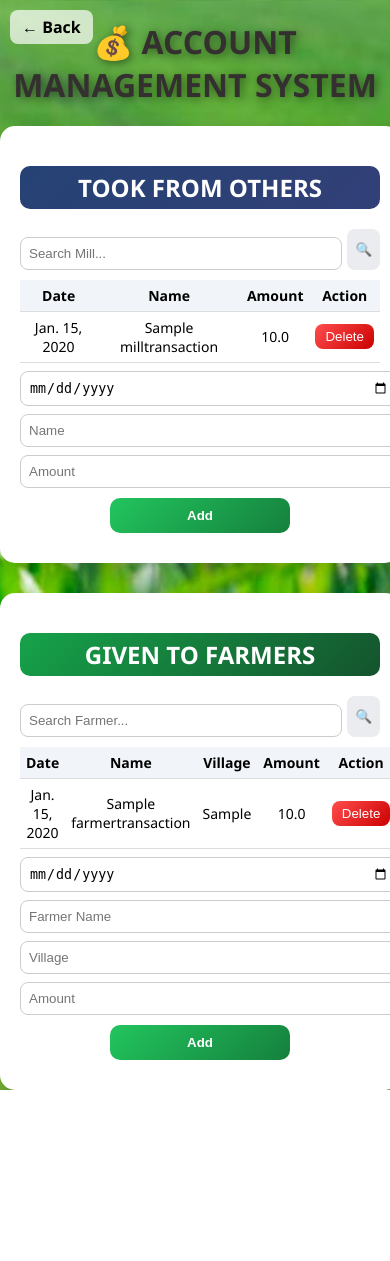
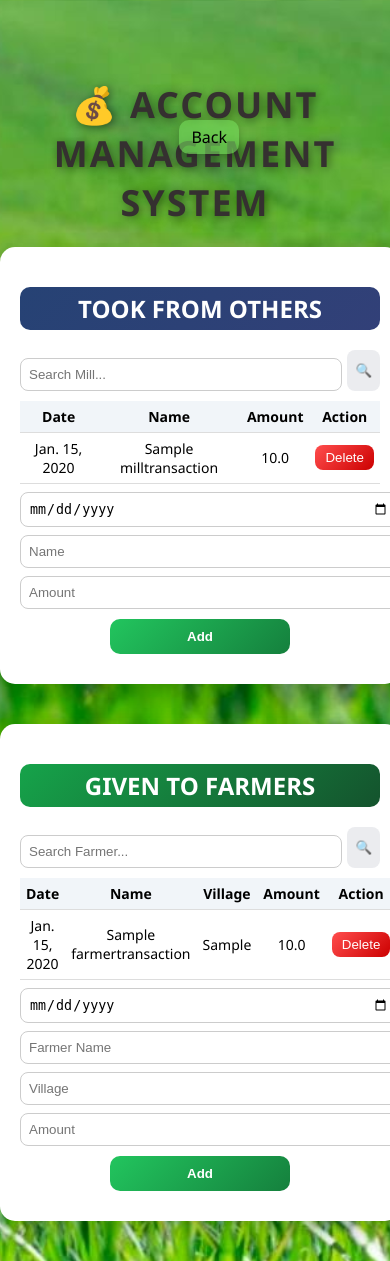
Before and after one commit to saireddy2005/agriportal, a Django app: page /account-management/ in a window 390 px wide; the page is wider, and only the part inside the window is pictured. Before the commit the page ends 1090 px from the top of that part, so only its background shows below. Run offline with Django 5.2, Linux system fonts and the light colour scheme; a user stored in the database is signed in; tables that the repository leaves empty hold one stand-in row (values such as "Sample post").

Commit message:
fixed mobile layout and back button and title

```diff
--- a/core/templates/core/account_management.html
+++ b/core/templates/core/account_management.html
@@ -8,42 +8,36 @@
             margin: 0;
             font-family: 'Segoe UI', sans-serif;
 
+            /* ✅ UPDATED BACKGROUND */
             background: url("/media/paddy3.jpeg") no-repeat center center fixed;
             background-size: cover;
             min-height: 100vh;
-
-            /* ✅ CENTER FIX */
-            display: flex;
-            flex-direction: column;
-            align-items: center;
         }
 
         /* TITLE */
         .title {
             text-align: center;
-            font-size: 32px;
+            font-size: 36px;
             font-weight: bold;
-            margin-top: 20px;
+            margin-top: 80px;
             color: rgb(53, 48, 48);
             text-shadow: 2px 2px 10px rgba(0,0,0,0.5);
+            letter-spacing: 2px;
         }
 
         /* CONTAINER */
         .container {
             display: flex;
             justify-content: center;
-            gap: 30px;
-            margin-top: 30px;
+            gap: 40px;
+            margin-top: 50px;
             flex-wrap: wrap;
-            width: 100%;
+            align-items: flex-start;
+            padding-bottom: 40px;
         }
 
-        /* MOBILE CENTER FIX */
+        /* MOBILE FIX */
         @media (max-width: 768px) {
-            body {
-                justify-content: center; /* 🔥 vertical center */
-            }
-
             .container {
                 flex-direction: column;
                 align-items: center;
@@ -97,6 +91,7 @@
         .search-btn {
             padding: 5px 8px;
             background: #ebecef;
+            color: white;
             border: none;
             border-radius: 8px;
             cursor: pointer;
@@ -153,24 +148,30 @@
             cursor: pointer;
         }
 
-        /* ✅ BACK BUTTON (NEW POSITION) */
+        .delete-btn:hover {
+            transform: scale(1.05);
+        }
+
+        /* BACK BUTTON FIX */
         .back-btn {
             position: fixed;
-            top: 10px;
-            left: 10px;
+            top: 120px;
+            left: 46%;
 
-            background: rgba(255,255,255,0.7);
+            background: rgba(118, 218, 93, 0.6);
+            color: black;
             padding: 6px 12px;
-            border-radius: 8px;
+            border-radius: 10px;
             text-decoration: none;
-            color: black;
-            font-weight: bold;
-
-            z-index: 1000; /* 🔥 always visible */
+            font-weight: 500;
+            box-shadow: 0 3px 8px rgba(0,0,0,0.2);
+            font-size: 16px;
+            transition: 0.3s;
         }
 
         .back-btn:hover {
             background: #7ad474;
+            transform: scale(1.05);
         }
 
     </style>
@@ -178,7 +179,7 @@
 
 <body>
 
-<a href="{% url 'profile' %}" class="back-btn">← Back</a>
+<a href="{% url 'profile' %}" class="back-btn">Back</a>
 
 <div class="title">💰 ACCOUNT MANAGEMENT SYSTEM</div>
 
```
